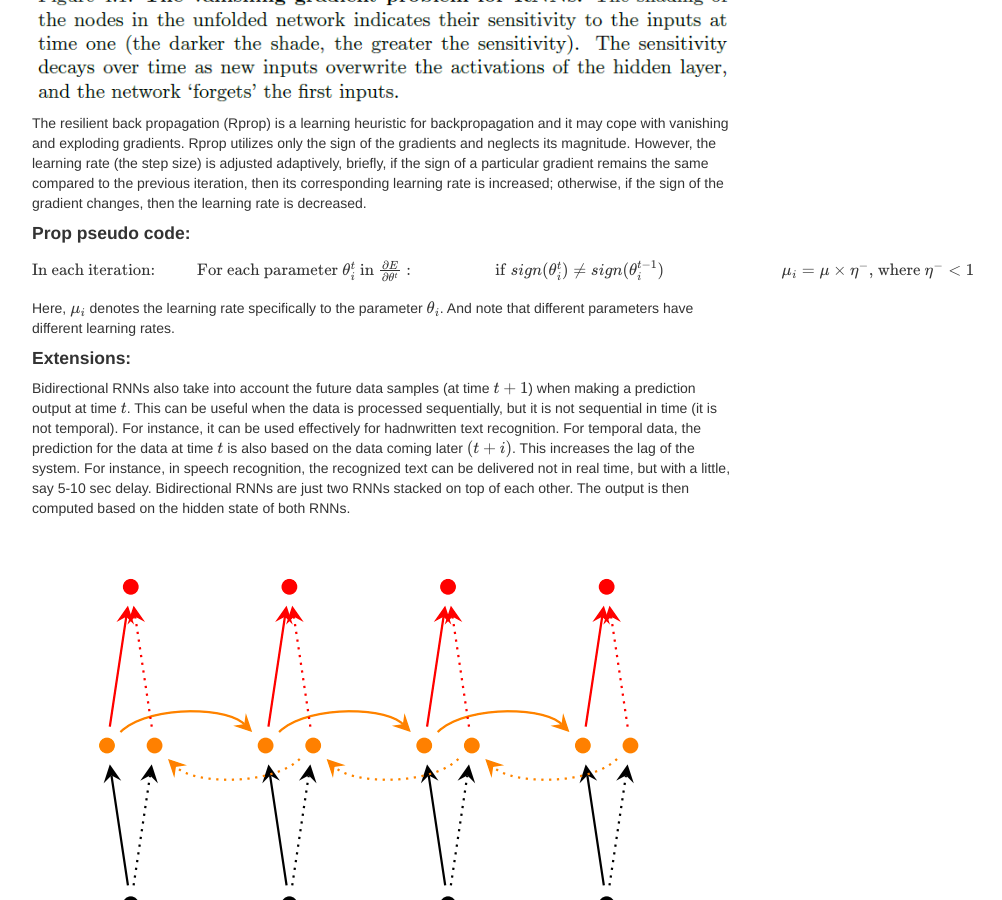
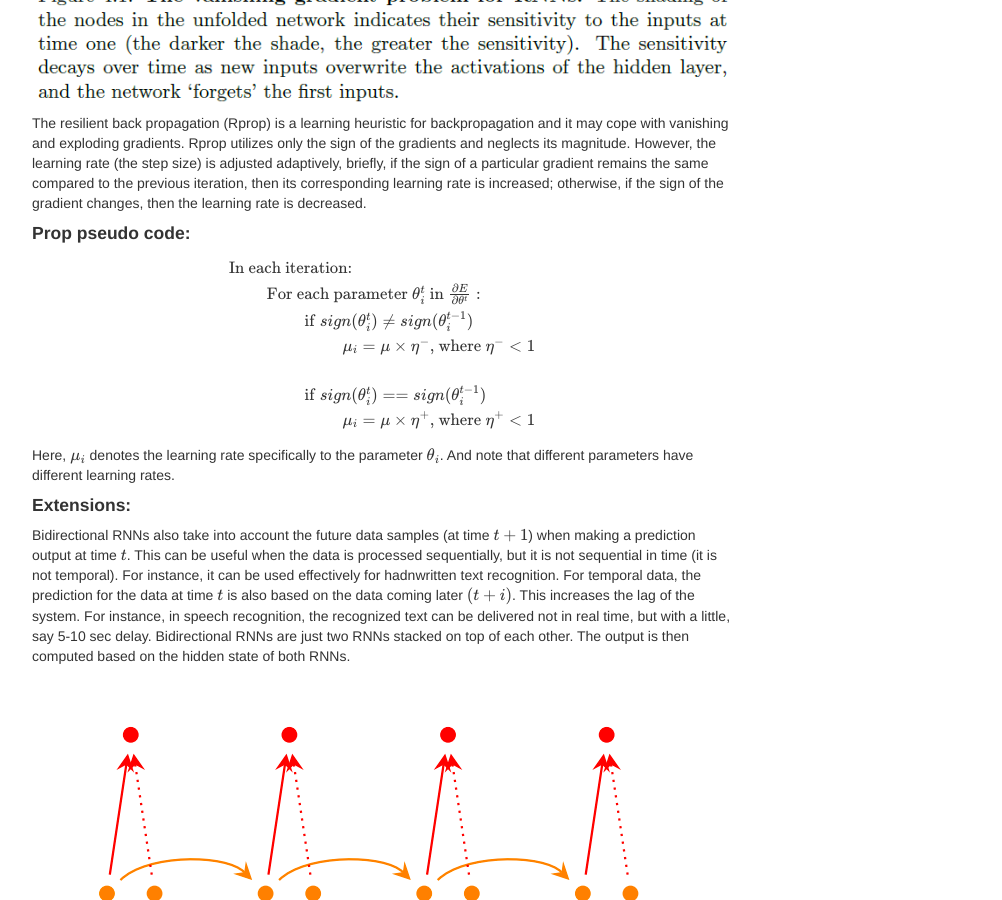
Before and after one commit to kfattila/kfattila.github.io, a Jekyll site: the page built from pages/RNN.md, in a window 1280 px wide and 900 px high, scrolled down 3989 px. Shown: the whole window, without its empty margins (258-1260 px from the left). Built offline with Jekyll 4.4.1, drawn with Linux system fonts in a browser that asks for light colours; nearby versions of some CDN libraries; comment, search, counter and statistics services are not loaded.

Commit message:
Lec notes

```diff
--- a/pages/RNN.md
+++ b/pages/RNN.md
@@ -78,13 +78,13 @@ The resilient back propagation (Rprop) is a learning heuristic for backpropagati
 
 \\[
     \begin{array}{l}
-    \text{In each iteration:} \\\
-	\hspace{10mm}\text{For each parameter } \theta_{i}^{t} \text{ in } \frac{\partial E}{\partial \theta^{t}}: \\\
-	\hspace{20mm}\text{if } sign(\theta_{i}^{t}) \neq sign(\theta_{i}^{t-1}) \\\
-	\hspace{30mm}\mu_{i} = \mu \times \eta^{-}\text{, where } \eta^{-} < 1 \\\
-	\text{} \\\
-	\hspace{20mm}\text{if } sign(\theta_{i}^{t}) == sign(\theta_{i}^{t-1}) \\\
-	\hspace{30mm} \mu_{i} = \mu \times \eta^{+}\text{, where } \eta^{+} < 1 \\\
+    \text{In each iteration:} \cr
+	\hspace{10mm}\text{For each parameter } \theta_{i}^{t} \text{ in } \frac{\partial E}{\partial \theta^{t}}: \cr
+	\hspace{20mm}\text{if } sign(\theta_{i}^{t}) \neq sign(\theta_{i}^{t-1}) \cr
+	\hspace{30mm}\mu_{i} = \mu \times \eta^{-}\text{, where } \eta^{-} < 1 \cr
+	\text{} \cr
+	\hspace{20mm}\text{if } sign(\theta_{i}^{t}) == sign(\theta_{i}^{t-1}) \cr
+	\hspace{30mm} \mu_{i} = \mu \times \eta^{+}\text{, where } \eta^{+} < 1 \cr
     \end{array}
 \\]
 
```
